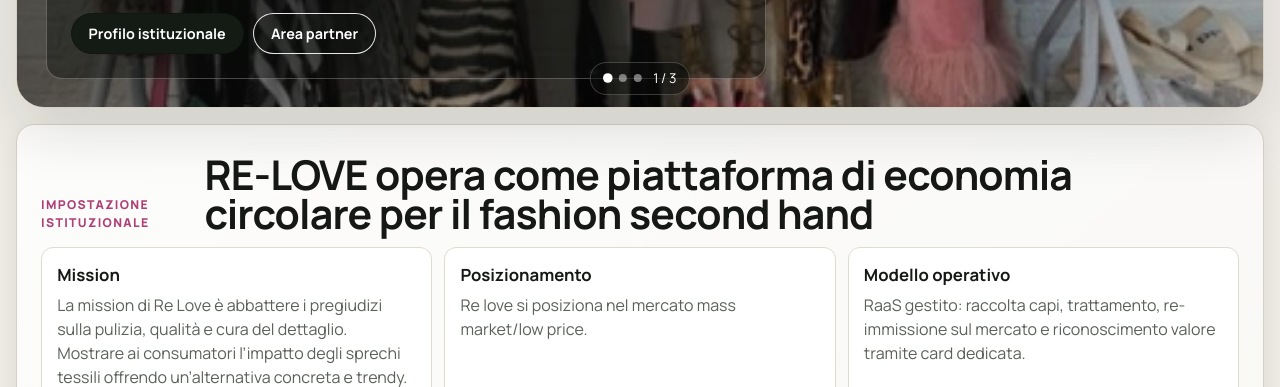
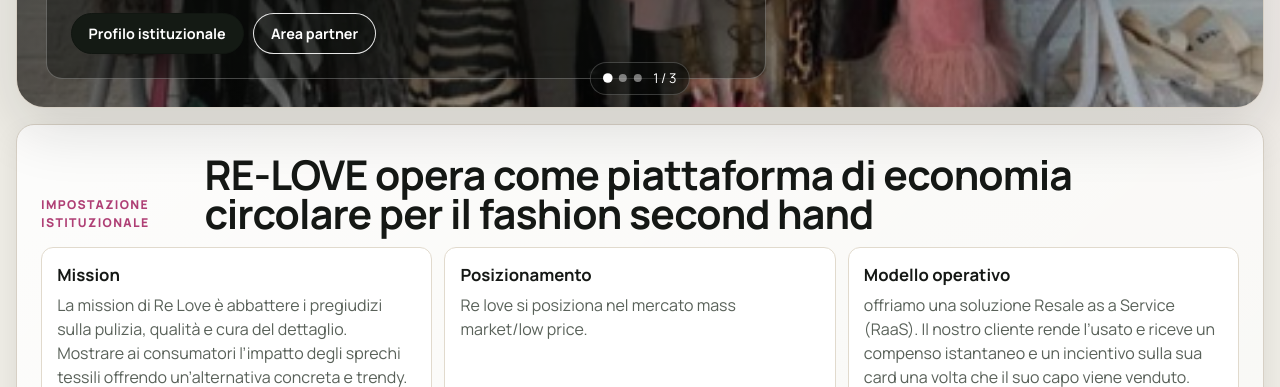
Before and after one commit to THOMASCASINI/relove, a plain HTML site: page index.html in a window 1280 px wide. Shown: the part 565-952 px from the top of the page. Drawn offline with nearby package versions, Linux system fonts and the light colour scheme; grey boxes are pictures that could not be loaded.

Commit message:
Aggiorna testo modello operativo

```diff
--- a/index.html
+++ b/index.html
@@ -90,7 +90,7 @@
         </article>
         <article class="institution-card">
           <h3>Modello operativo</h3>
-          <p>RaaS gestito: raccolta capi, trattamento, re-immissione sul mercato e riconoscimento valore tramite card dedicata.</p>
+          <p>offriamo una soluzione Resale as a Service (RaaS). Il nostro cliente rende l’usato e riceve un compenso istantaneo e un incientivo sulla sua card una volta che il suo capo viene venduto.</p>
         </article>
       </div>
     </section>
```
